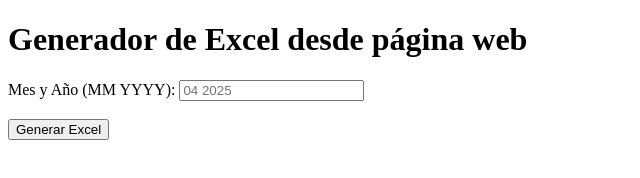
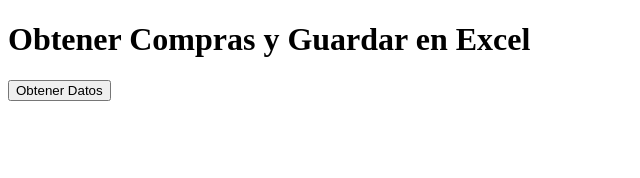
Before and after one commit to SantiURTI/PaginaBuscadorCompras, a plain HTML site: page index.html in a window 1280 px wide. Shown: the whole page, without its empty margins (0-640 px from the left). Drawn offline with Linux system fonts and the light colour scheme.

Commit message:
Update index.html

```diff
--- a/index.html
+++ b/index.html
@@ -3,50 +3,59 @@
 <head>
     <meta charset="UTF-8">
     <meta name="viewport" content="width=device-width, initial-scale=1.0">
-    <title>Generador de Excel</title>
-    <script src="https://cdnjs.cloudflare.com/ajax/libs/xlsx/0.17.1/xlsx.full.min.js"></script>
+    <title>Obtener Compras y Guardar en Excel</title>
+    <script src="https://cdnjs.cloudflare.com/ajax/libs/xlsx/0.17.1/xlsx.full.min.js"></script> <!-- Librería para crear el archivo Excel -->
 </head>
 <body>
-    <h1>Generador de Excel desde página web</h1>
-    <form id="formulario">
-        <label for="mesAnio">Mes y Año (MM YYYY):</label>
-        <input type="text" id="mesAnio" placeholder="04 2025">
-        <br><br>
-        <button type="submit">Generar Excel</button>
-    </form>
-    <br><br>
-    <div id="resultados"></div>
+
+    <h1>Obtener Compras y Guardar en Excel</h1>
+    <button onclick="obtenerDatosYGenerarExcel()">Obtener Datos</button>
 
     <script>
-        document.getElementById("formulario").addEventListener("submit", function(event) {
-            event.preventDefault();
+        function obtenerDatosYGenerarExcel() {
+            // URL de la página con los datos
+            const url = 'https://www.comprasestatales.gub.uy/consultas/buscar/tipo-pub/VIG/inciso/3/ue/4/tipo-doc/C/tipo-fecha/ROF/rango-fecha/2025-04-01_2025-04-30/filtro-cat/CAT/orden/ORD_ROF/tipo-orden/ASC';
 
-            // Obtener el mes y año del formulario
-            var mesAnio = document.getElementById("mesAnio").value;
-            var mes = mesAnio.split(" ")[0];
-            var anio = mesAnio.split(" ")[1];
+            fetch(url)
+                .then(response => response.text())  // Obtener el HTML de la página
+                .then(html => {
+                    // Crear un DOMParser para analizar el HTML
+                    const parser = new DOMParser();
+                    const doc = parser.parseFromString(html, 'text/html');
 
-            // Validar formato MM YYYY
-            if (!/^(\d{2}) (\d{4})$/.test(mesAnio)) {
-                alert("Formato incorrecto. Debe ser MM YYYY");
-                return;
-            }
+                    // Buscar todas las compras en la página (ajustar el selector según la estructura de la página)
+                    const compras = doc.querySelectorAll('.row.item');  // Seleccionamos todos los elementos de compra
+                    const datos = [
+                        ["COMPRA", "DESCRIPCIÓN", "FECHA DE APERTURA", "FECHA DE PUBLICACIÓN", "FECHA DE MODIFICACIÓN"]
+                    ];
 
-            // Aquí, se puede incluir el scraping con JS o obtener los datos de alguna fuente
-            var datos = [
-                ["COMPRA", "DESCRIPCIÓN", "FECHA DE APERTURA", "FECHA DE PUBLICACIÓN", "FECHA DE MODIFICACIÓN"], // Encabezado
-                ["Compra A", "Descripción A", "10:00 01/04/2025", "01/04/2025", "02/04/2025"],
-                ["Compra B", "Descripción B", "14:30 01/04/2025", "01/04/2025", "02/04/2025"]
-            ];
+                    // Recorrer todas las compras y extraer la información
+                    compras.forEach(compra => {
+                        const titulo = compra.querySelector('.col-md-5 h3') ? compra.querySelector('.col-md-5 h3').textContent.trim() : 'No disponible';
+                        const descripcion = compra.querySelector('.desc-sniped .buy-object') ? compra.querySelector('.desc-sniped .buy-object').textContent.trim() : 'No disponible';
+                        const fechaHora = compra.querySelector('.desc-sniped strong') ? compra.querySelector('.desc-sniped strong').textContent.trim() : 'No disponible';
+                        const fechaPublicacion = compra.querySelector('.v-middle .text-muted') ? compra.querySelector('.v-middle .text-muted').textContent.trim() : 'No disponible';
+                        const fechaModificacion = compra.querySelector('.v-middle .text-muted') ? compra.querySelector('.v-middle .text-muted').textContent.trim() : 'No disponible';
 
-            // Crear archivo Excel
-            var wb = XLSX.utils.book_new();
-            var ws = XLSX.utils.aoa_to_sheet(datos);
-            XLSX.utils.book_append_sheet(wb, ws, "Compras");
+                        // Agregar los datos de la compra a la matriz de resultados
+                        datos.push([titulo, descripcion, fechaHora, fechaPublicacion, fechaModificacion]);
+                    });
 
-            // Descargar el archivo
-            XLSX.writeFile(wb, "compras_" + mes + "_" + anio + ".xlsx");
-        });
+                    // Crear el archivo Excel con los datos obtenidos
+                    var wb = XLSX.utils.book_new();
+                    var ws = XLSX.utils.aoa_to_sheet(datos);
+                    XLSX.utils.book_append_sheet(wb, ws, "Compras");
+
+                    // Descargar el archivo Excel
+                    XLSX.writeFile(wb, "compras.xlsx");
+                    alert('Se han obtenido los datos y generado el archivo Excel.');
+                })
+                .catch(error => {
+                    console.error("Error al obtener los datos:", error);
+                    alert('Ocurrió un error al obtener los datos.');
+                });
+        }
     </script>
+
 </body>
 </html>
```
